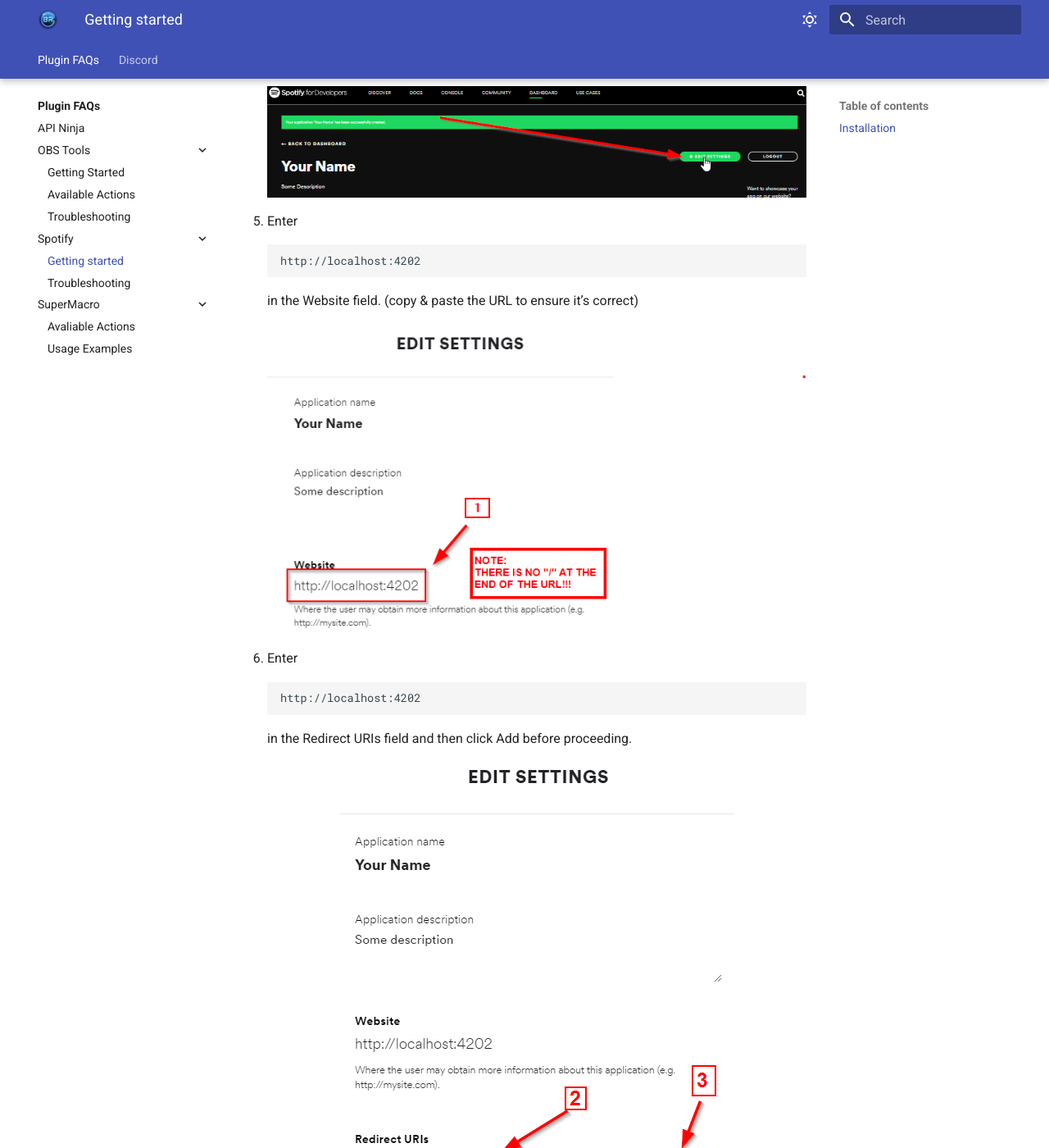
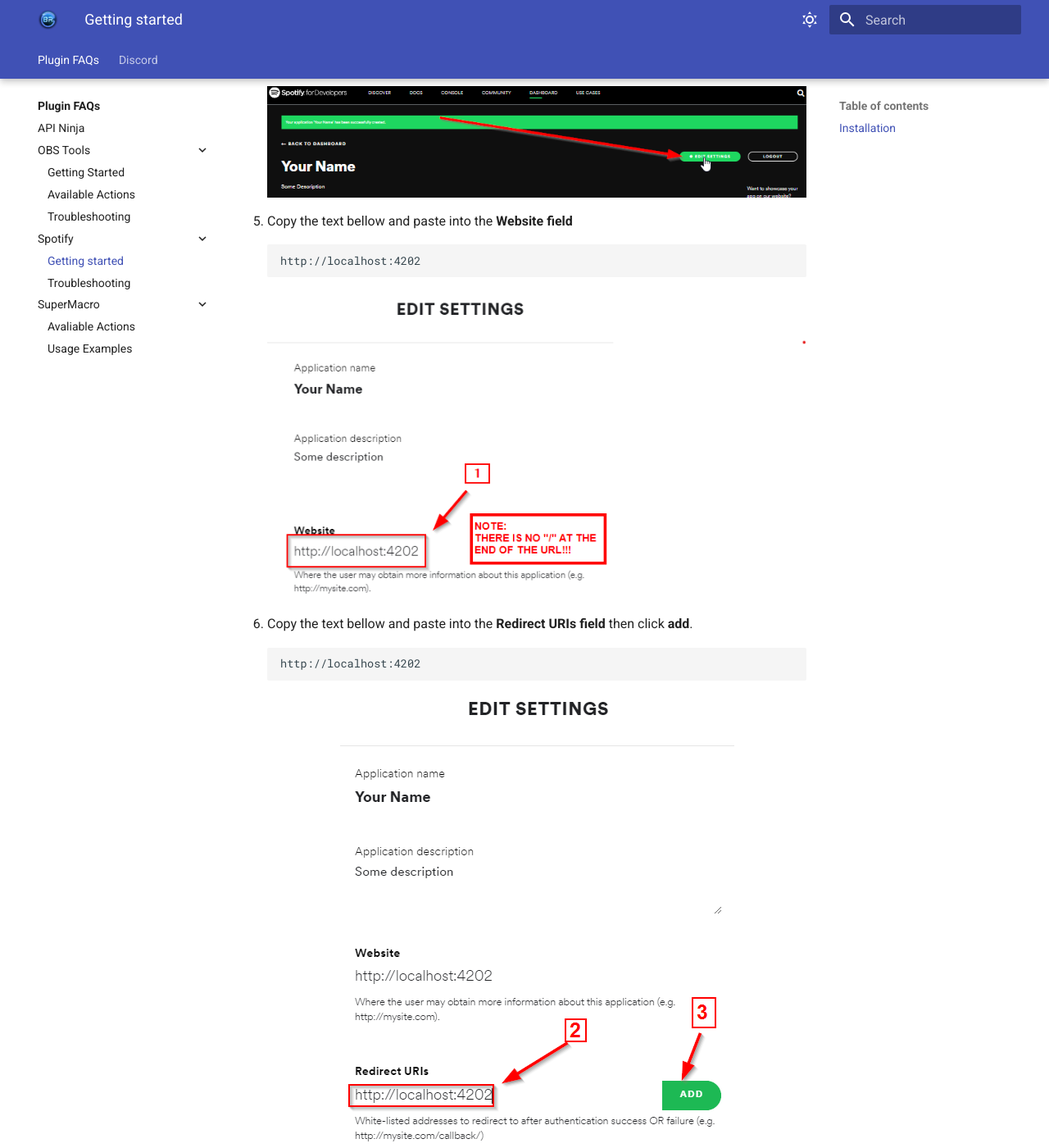
Before and after one commit to BarRaiders/barraiders.github.io, an MkDocs documentation site: the page built from docs/faqs/spotify/getting-started.md, in a window 1280 px wide and 1400 px high, scrolled down 1741 px. Shown: the whole window at 82% size. Built offline with MkDocs 1.6.1 and Material for MkDocs 9.7.7, drawn with Linux system fonts in a browser that asks for light colours; some of the changed text lies outside the part shown.

Commit message:
Updated text

````diff
--- a/docs/faqs/spotify/getting-started.md
+++ b/docs/faqs/spotify/getting-started.md
@@ -27,19 +27,17 @@
     <figure markdown>
     ![Step 4](img/spotauth5.png)
     </figure>
-5. Enter
+5. Copy the text bellow and paste into the **Website field**
 ```
 http://localhost:4202
 ```
-in the Website field. (copy & paste the URL to ensure it’s correct)
     <figure markdown>
     ![Step 5](img/spotapp1b.png)
     </figure>
-6. Enter
+6. Copy the text bellow and paste into the **Redirect URIs field** then click **add**.
 ```
 http://localhost:4202
 ```
-in the Redirect URIs field and then click Add before proceeding.
     <figure markdown>
     ![Step 6](img/spotapp2b.png)
     </figure>
@@ -47,9 +45,9 @@
     <figure markdown>
     ![Step 7](img/spotapp3b.png)
     </figure>
-!!! info "Save button"
+    !!! info "Save button"
 
-    **Note:** The Save button may reappear. If it does, click it again to save your changes and return to the Dashboard.
+        **Note:** The Save button may reappear. If it does, click it again to save your changes and return to the Dashboard.
 
 8. On the left hand side, you’ll now be able to reveal your Client ID and Client Secret which you’ll now need.
 Copy & Paste both the Client ID and Client Secret into the relevant fields in the plugin’s Setup Wizard.
````
